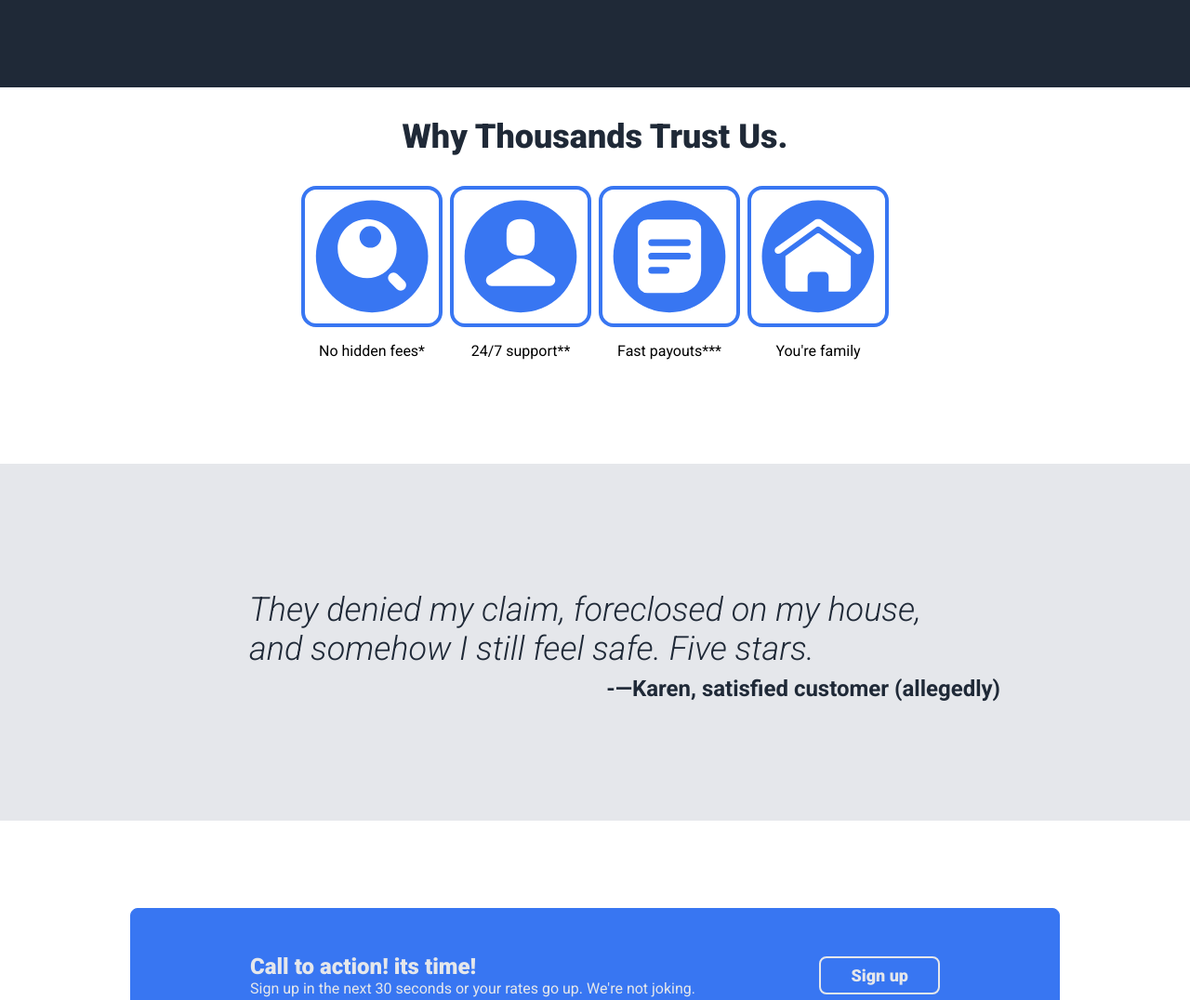
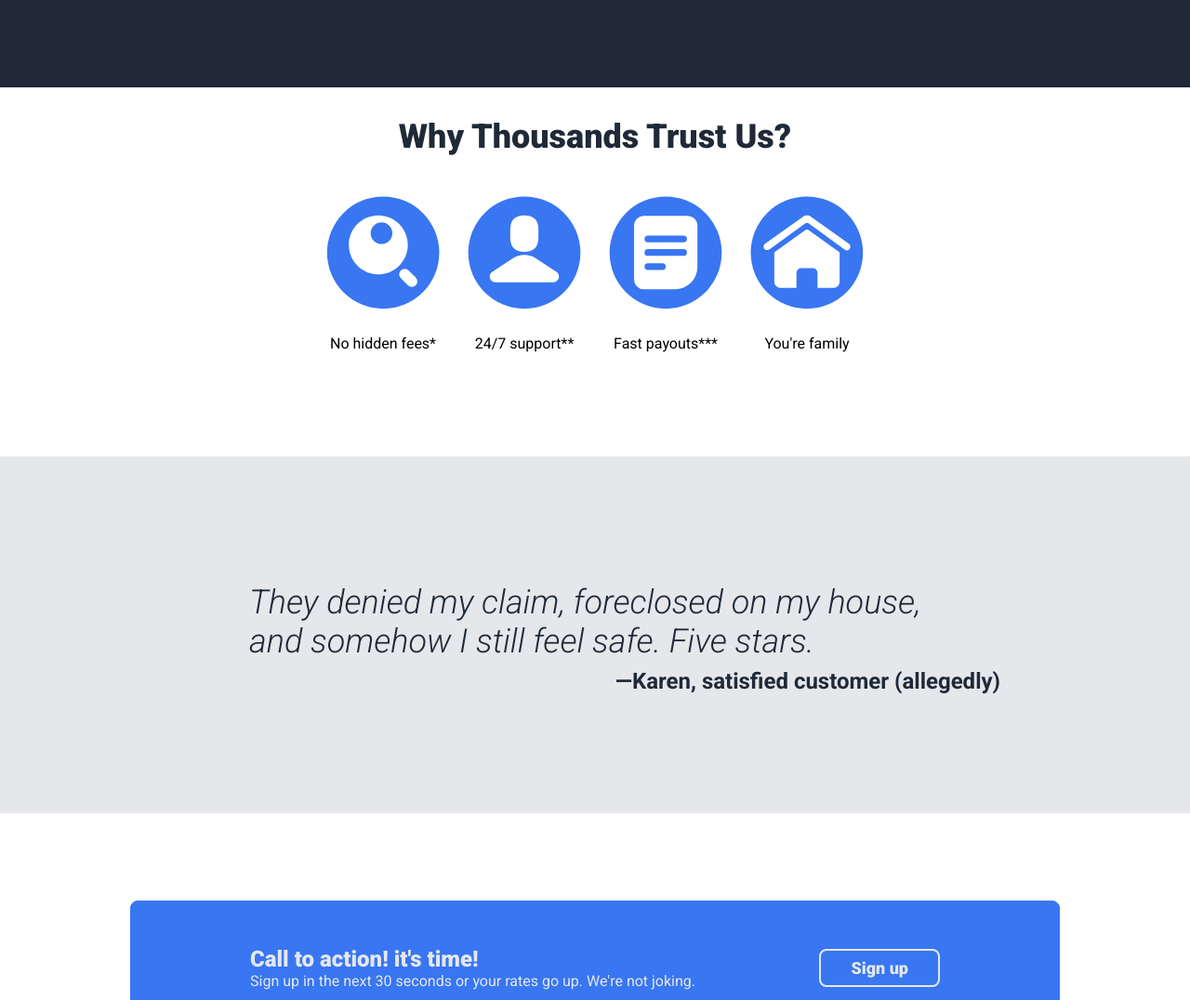
Before and after one commit to iiBMT/Landing-Page, a plain HTML site: page index.html in a window 1280 px wide. Shown: the part 480-1556 px from the top of the page at 93% size. Drawn offline with Linux system fonts and the light colour scheme.

Commit message:
more emprovment and removed redundent stuff

```diff
--- a/index.html
+++ b/index.html
@@ -29,28 +29,28 @@
                         <button class="first"> Sign up</button>
                     </div>
                     <div class="homebanner">
-                        <img class="banner" src="./img/banner.png" alt="a grate pic">
+                        <img class="banner" src="./img/banner.png" alt="Home insurance policy application">
                     </div>
                 </div>
             </div>
             <div class="info-container">
                 <div class="info">
-                    <div class="title">Why Thousands Trust Us.</div>
+                    <div class="title">Why Thousands Trust Us?</div>
                     <div class="cards">
                         <div class="card">
-                            <img src="./img/search.svg">
+                            <img src="./img/search.svg" alt="search icon">
                             <p>No hidden fees*</p>
                         </div>
                         <div class="card">
-                            <img src="./img/user.svg">
+                            <img src="./img/user.svg" alt="support icon">
                             <p>24/7 support**</p>
                         </div>
                         <div class="card">
-                            <img src="./img/information.svg">
+                            <img src="./img/information.svg" alt="information icon">
                             <p>Fast payouts***</p>
                         </div>
                         <div class="card">
-                            <img src="./img/home.svg">
+                            <img src="./img/home.svg" alt="home icon">
                             <p>You're family</p>
                         </div>
                     </div>
@@ -59,14 +59,14 @@
             <div class="quote-container">
                 <div class="quote">
                     <div class="quote-text">They denied my claim, foreclosed on my house, and somehow I still feel safe. Five stars.</div>
-                    <div class="quote-cridit">-—Karen, satisfied customer (allegedly)</div>
+                    <div class="quote-cridit">—Karen, satisfied customer (allegedly)</div>
                 </div>
             </div>
             <div class="contact-container">
                 <div class="contact">
                     <div class="holder">
                         <div class="left">
-                            <div class="call">Call to action! its time!</div>
+                            <div class="call">Call to action! it's time!</div>
                             <div class="call-dis">Sign up in the next 30 seconds or your rates go up. We're not joking.</div>
                         </div>
                         <div class="right">
--- a/style.css
+++ b/style.css
@@ -5,7 +5,7 @@ body{
     padding: 0;
     display: flex;
     flex-direction: column;
-    min-height: 100vh
+    min-height: 100vh;
 }
 
 .header-container,
@@ -44,6 +44,7 @@ a {
 .content {
     display: flex;
     flex-direction: column;
+    flex: 1;
 }
 
 .main {
@@ -134,12 +135,9 @@ button {
     font-size: 16px;
 }
 
-
 .cards img {
     width: 144px;
     height: 144px;
-    border: 4px solid #3876f2;
-    border-radius: 16px;
 }
 
 .quote-container {
```
